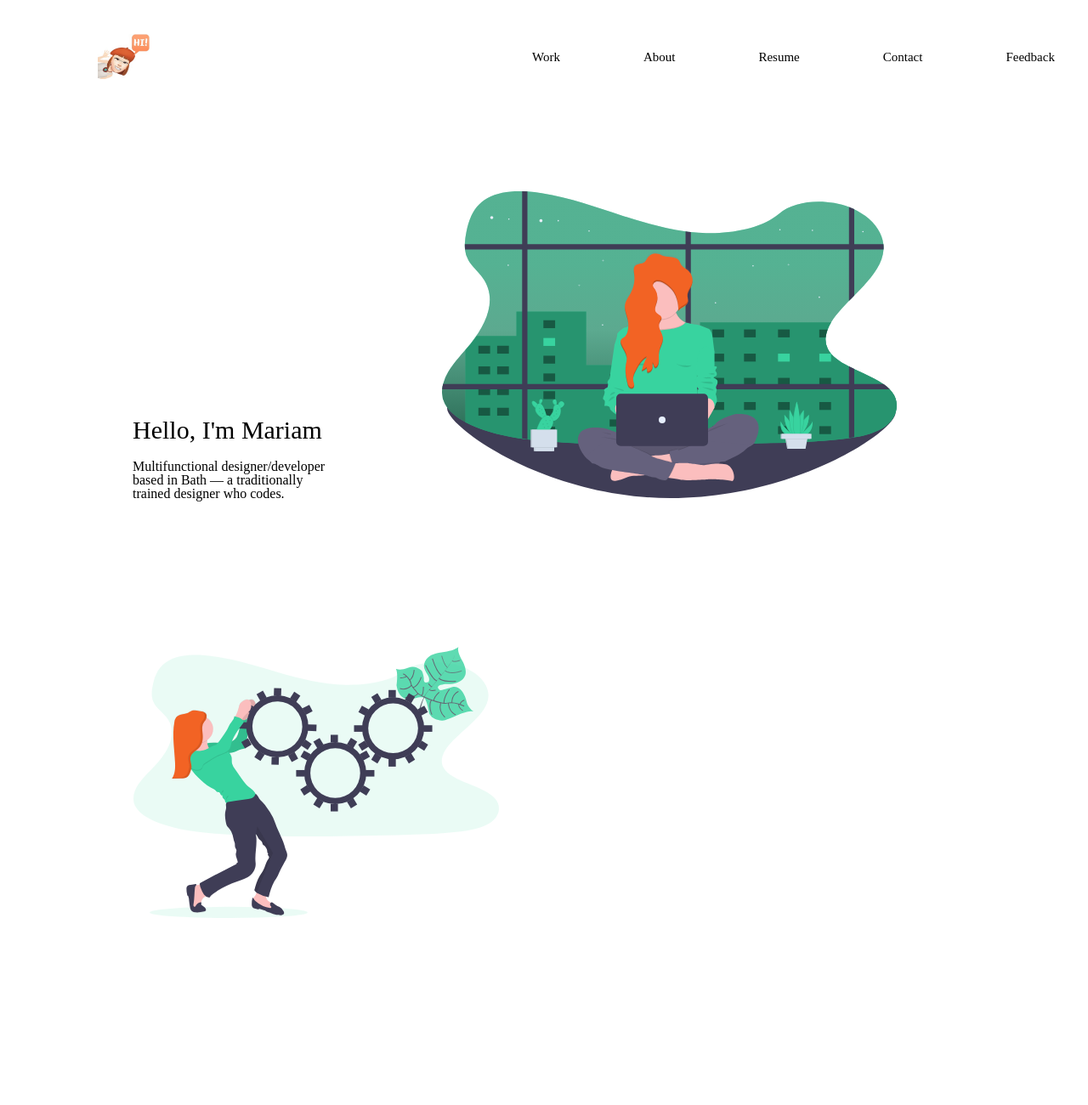
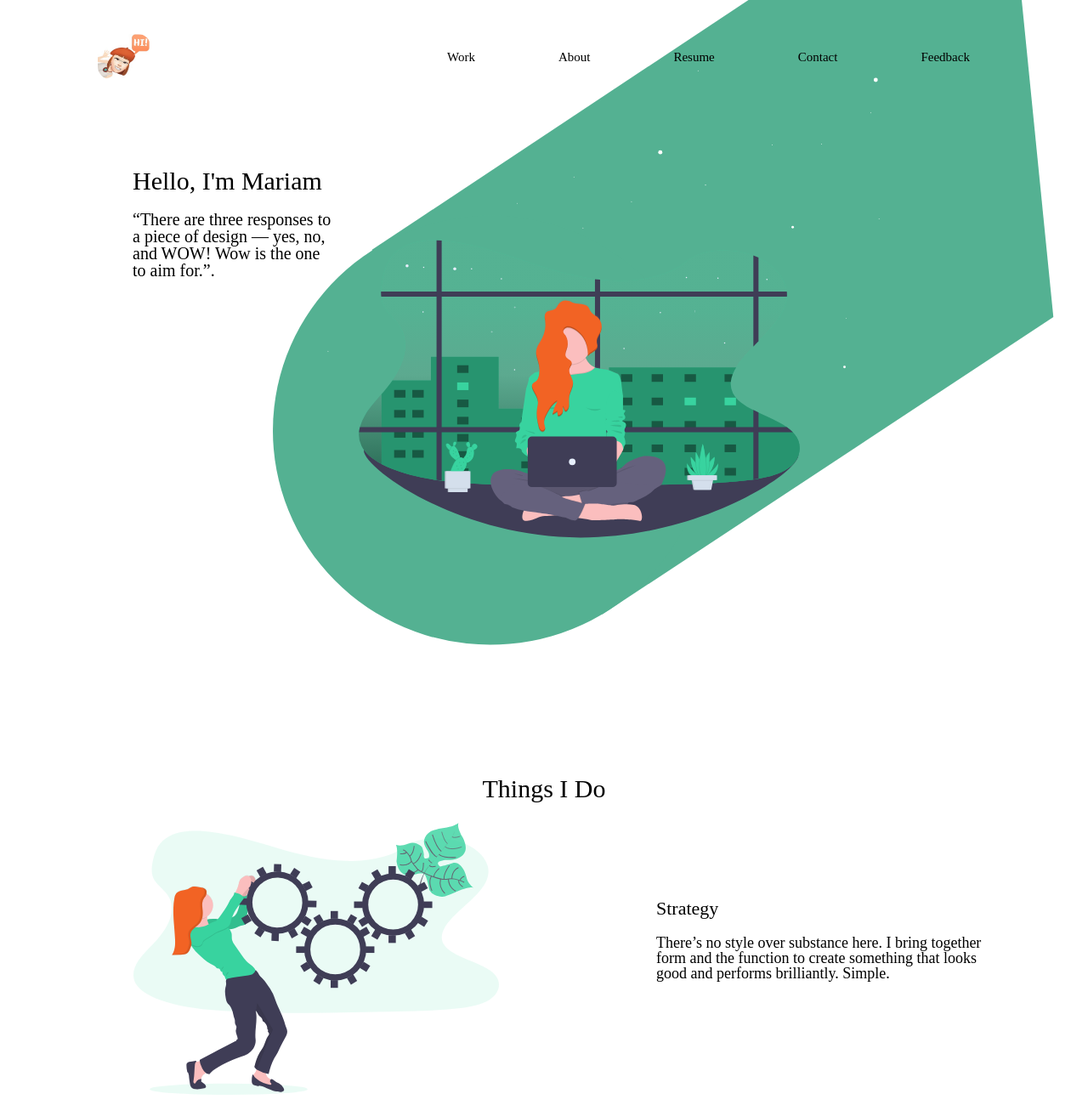
Before and after one commit to mariamapciaurii/Personal-Portfolio, a plain HTML site: page index.html in a window 1280 px wide. Shown: the top 1300 px of the page at 85% size. Drawn offline with Linux system fonts and the light colour scheme.

Commit message:
add hover and second section

```diff
--- a/css/keyframes.css
+++ b/css/keyframes.css
@@ -0,0 +1 @@
+/*start first section*/
--- a/css/style.css
+++ b/css/style.css
@@ -8,6 +8,7 @@
     align-items: center;
     margin-top: 38px;
     margin-left: 115px;
+    position: absolute;
 }
 .menu{
     display: flex;
@@ -25,9 +26,14 @@ nav ul li a:hover{
 }
 .icon{
     width: 62px;
-    margin-right: 400px;
+    margin-right: 300px;
+    border-radius: 2ex;
 }
+.icon:hover{
+    transition: .5s;
+    width: 100px;
 
+}
 .active:hover{
     font-size: 30px;
 }
@@ -40,19 +46,24 @@ nav ul li a:hover{
    display: inline-block;
     padding: 20px;
     margin-left: 136px;
-    margin-right: 100px;
+    margin-right: 150px;
+    position: absolute;
+    top: 178px;
 
 }
 .helo-div h1 {
     font-size: 30px;
     margin-bottom: 20px;
 }
+.helo-div p {
+    font-size: 20px;
+}
 .image1{
-    width: 535px;
+    width: 1000px;
     display: inline-block;
-    margin-top: 130px;
+    margin-left: 300px;
+    margin-top: -200px;
 }
-
 
 /* start second section*/
 .section2{
@@ -64,9 +75,29 @@ nav ul li a:hover{
     width: 1020px;
     width: 100%;
     height: 320px;
+    display: flex;
+    justify-content: flex-start;
+    align-items: center;
 }
 .childsection2 img {
     width: 430px;
     margin-top: 50px;
     margin-left: 157px;
+    margin-right: 185px;
+
 }
+.section2 h1 {
+    font-size: 30px;
+    text-align: center;
+    margin-top: 130px;
+
+}
+.p{
+    width: 406px;
+    height: 90px;
+    font-size: 18px;
+}
+.strategy{
+    margin-bottom: 20px;
+    font-size: 22px;
+}
--- a/index.html
+++ b/index.html
@@ -31,27 +31,32 @@
 
        </div>
    </header>
-   <section>
+   <section >
 
        <div class="helo-div">
            <h1>Hello, I'm Mariam</h1>
-           <p>Multifunctional designer/developer
-            based in Bath — a traditionally
-            trained designer who codes.</p>
+           <p>“There are three responses to a piece of design — yes, no, and WOW! Wow is the one to aim for.”.</p>
        </div>
-       <img class="image1" src="image/Group 2.svg" alt="firstimage">
+       <img class="image1" src="image/image.svg" alt="image1">
 
 
    </section>
    <section>
      <div class="section2">
+      <h1>Things I Do</h1>
+
        <div class="childsection2">
+
          <img src="image/Group 8.svg" alt="section2image">
-
+         <div class="p">
+           <p class="strategy">Strategy</p>
+           <p>There’s no style over substance here. I bring together form and the function to create something that looks good and performs brilliantly. Simple.</p>
+         </div>
 
        </div>
 
      </div>
+
    </section>
 
 </body>
```
Also changed, not shown: image/Illustration.png (added), image/Illustration.svg (added), image/image.svg (added).
